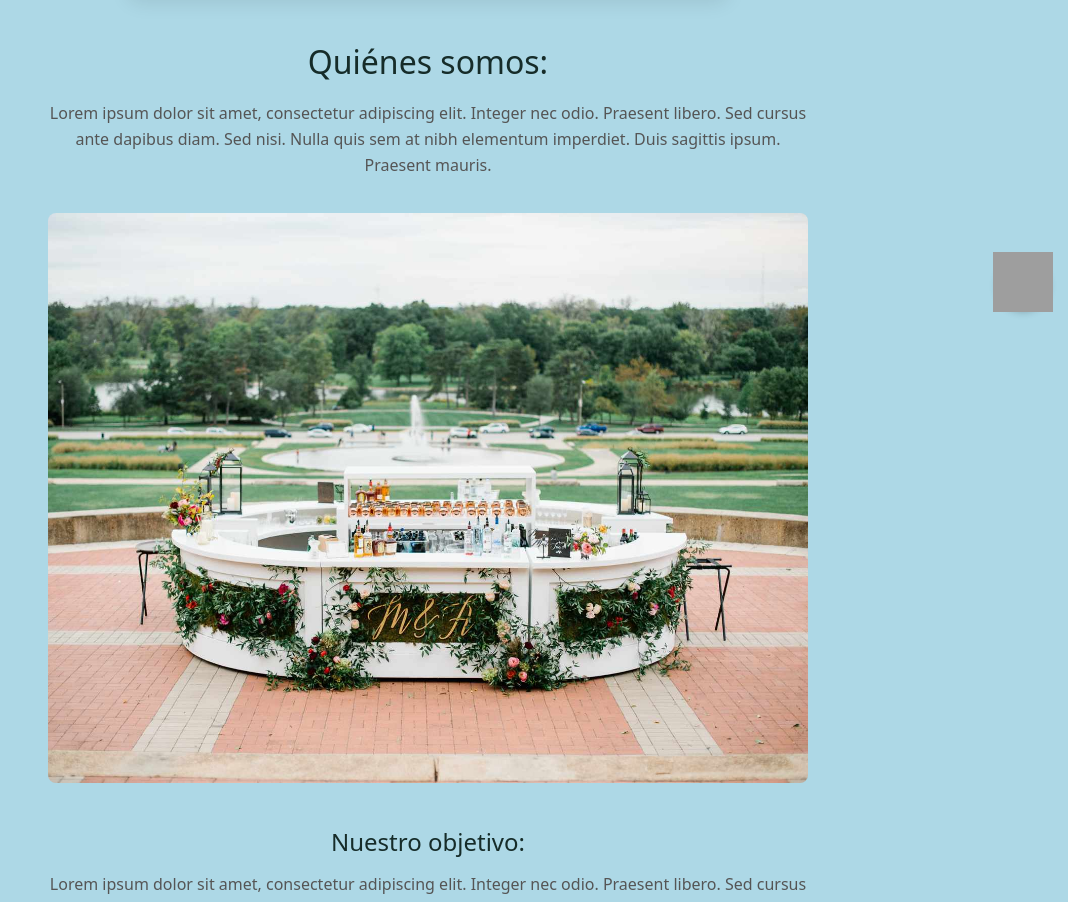
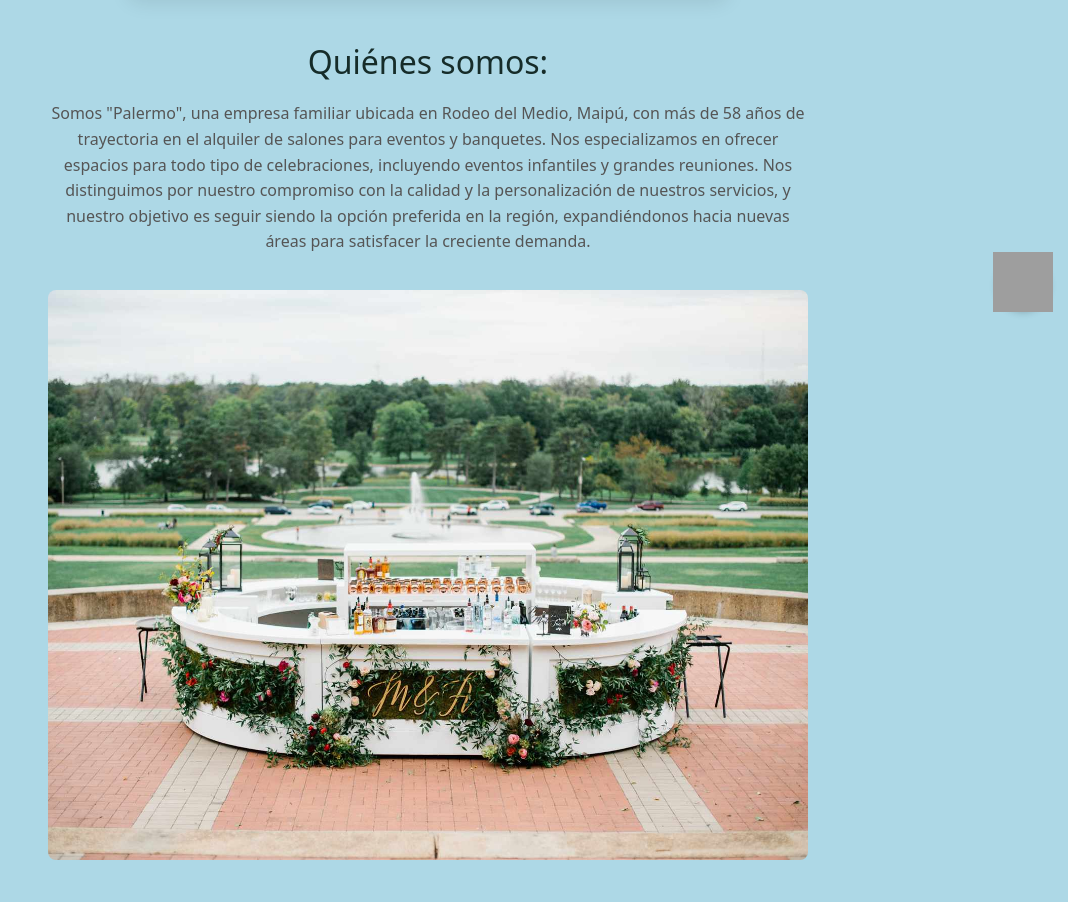
Before and after one commit to Alan934/evenlink, a React (Vite) app: page / in a window 1280 px wide. Shown: the part 473-1375 px from the top of the page, without its empty margins (212-1280 px from the left). Built offline with nearby package versions, Linux system fonts and the light colour scheme; grey boxes are pictures that could not be loaded.

Commit message:
update text and deleted lorem ipsum

```diff
--- a/src/components/Servicios.tsx
+++ b/src/components/Servicios.tsx
@@ -14,8 +14,7 @@ const Servicios: React.FC = () => {
         <h2 className="subtitulo">Salón Multi-Propósito:</h2>
         <img src={salon1} alt="Logo, Salón 1" className="imagen" />
         <p className="texto">
-          Lorem ipsum dolor sit amet, consectetur adipiscing elit. Integer nec
-          odio. Praesent libero. Sed cursus ante dapibus diam.
+          Contamos con un salón versátil y adaptable a eventos de diferentes tamaños y tipos. Con una experiencia de 35 años ofreciendo espacios para reuniones, este salón es ideal para eventos que requieren capacidad y flexibilidad, permitiendo organizar desde reuniones corporativas hasta celebraciones familiares.
         </p>
       </div>
 
@@ -23,8 +22,7 @@ const Servicios: React.FC = () => {
         <h2 className="subtitulo">Salón de Eventos Infantiles:</h2>
         <img src={salon2} alt="Salón 2" className="imagen" />
         <p className="texto">
-          Lorem ipsum dolor sit amet, consectetur adipiscing elit. Integer nec
-          odio. Praesent libero. Sed cursus ante dapibus diam.
+          Nuestro salón especializado en eventos infantiles lleva más de 15 años creando experiencias memorables para los más pequeños. Este espacio está diseñado exclusivamente para celebraciones infantiles, con decoraciones y configuraciones que priorizan la seguridad y la diversión.
         </p>
       </div>
 
@@ -32,8 +30,7 @@ const Servicios: React.FC = () => {
         <h2 className="subtitulo">Mesas:</h2>
         <img src={mesas} alt="Mesas" className="imagen" />
         <p className="texto">
-          Lorem ipsum dolor sit amet, consectetur adipiscing elit. Integer nec
-          odio. Praesent libero. Sed cursus ante dapibus diam.
+          Ofrecemos una amplia gama de mesas de alta calidad en diferentes tamaños y estilos, ideales para todo tipo de eventos. Nuestro equipo se encarga de adaptarlas y prepararlas según las necesidades específicas de cada evento, asegurando comodidad y estética.
         </p>
       </div>
 
@@ -41,8 +38,7 @@ const Servicios: React.FC = () => {
         <h2 className="subtitulo">Sillas:</h2>
         <img src={sillas} alt="Sillas" className="imagen" />
         <p className="texto">
-          Lorem ipsum dolor sit amet, consectetur adipiscing elit. Integer nec
-          odio. Praesent libero. Sed cursus ante dapibus diam.
+          Disponemos de una variedad de sillas cómodas y elegantes que se ajustan a cualquier tipo de evento. Desde sillas para banquetes formales hasta opciones más casuales para eventos al aire libre, nuestro inventario garantiza calidad y estilo para complementar la decoración de cada celebración.
         </p>
       </div>
     </div>
--- a/src/components/SobreNosotros.tsx
+++ b/src/components/SobreNosotros.tsx
@@ -7,20 +7,14 @@ const SobreNosotros: React.FC = () => {
     <div className="sobre-nosotros">
       <h1 className="titulo">Quiénes somos:</h1>
       <p className="texto">
-        Lorem ipsum dolor sit amet, consectetur adipiscing elit. Integer nec
-        odio. Praesent libero. Sed cursus ante dapibus diam. Sed nisi. Nulla
-        quis sem at nibh elementum imperdiet. Duis sagittis ipsum. Praesent
-        mauris.
+        Somos "Palermo", una empresa familiar ubicada en Rodeo del Medio, Maipú, con más de 58 años de trayectoria en el alquiler de salones para eventos y banquetes. Nos especializamos en ofrecer espacios para todo tipo de celebraciones, incluyendo eventos infantiles y grandes reuniones. Nos distinguimos por nuestro compromiso con la calidad y la personalización de nuestros servicios, y nuestro objetivo es seguir siendo la opción preferida en la región, expandiéndonos hacia nuevas áreas para satisfacer la creciente demanda.
       </p>
       <div className="imagen-container">
         <img src={salon} alt="Sobre Nosotros" className="imagen" />
       </div>
       <h2 className="subtitulo">Nuestro objetivo:</h2>
       <p className="texto">
-        Lorem ipsum dolor sit amet, consectetur adipiscing elit. Integer nec
-        odio. Praesent libero. Sed cursus ante dapibus diam. Sed nisi. Nulla
-        quis sem at nibh elementum imperdiet. Duis sagittis ipsum. Praesent
-        mauris.
+        Buscamos proporcionar una experiencia sencilla y eficiente para nuestros clientes, permitiéndoles acceder fácilmente a información sobre disponibilidad, precios y servicios adicionales. Nuestro enfoque es asegurar que cada evento se desarrolle sin inconvenientes y con la mejor planificación posible, beneficiando tanto a nuestros clientes como al equipo de "Palermo".
       </p>
     </div>
   );
```
